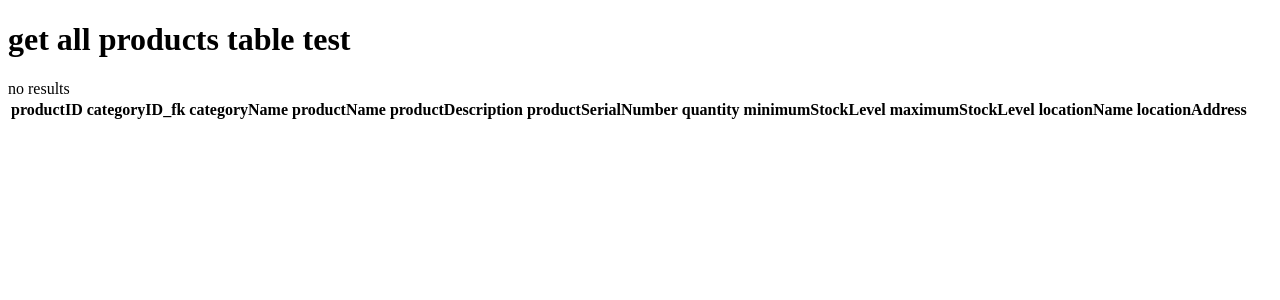
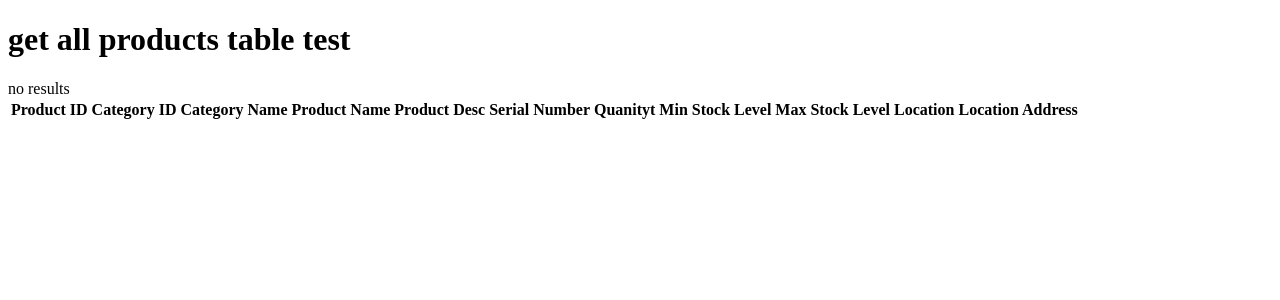
Before and after one commit to harryseansmith99/final-year-project, a PHP site: page /products.php in a window 1280 px wide. Shown: the top 300 px of the page. Run offline with PHP 8.4, Linux system fonts and the light colour scheme; lists and menus that the app fills with data are empty.

Commit message:
added connectionSettings.php

```diff
--- /dev/null
+++ b/includes/connectionSettings.php
@@ -0,0 +1,13 @@
+<?php
+
+$server = "localhost";
+$dbUser = "root";
+$dbPassword = "";
+$dbName = "inventory_management_db";
+
+$conn = mysqli_connect($server, $dbUser, $dbPassword, $dbName);
+
+// if failure to connect to the database for some reason
+if ($conn->connect_error) {
+    die("Connection failed: " . $conn->connect_error);
+}
--- a/products.php
+++ b/products.php
@@ -11,53 +11,39 @@
 
     <table>
         <tr>
-            <th>productID</th>
-            <th>categoryID_fk</th>
-            <th>categoryName</th>
-            <th>productName</th>
-            <th>productDescription</th>
-            <th>productSerialNumber</th>
-            <th>quantity</th>
-            <th>minimumStockLevel</th>
-            <th>maximumStockLevel</th>
-            <th>locationName</th>
-            <th>locationAddress</th>
+            <th>Product ID</th>
+            <th>Category ID</th>
+            <th>Category Name</th>
+            <th>Product Name</th>
+            <th>Product Desc</th>
+            <th>Serial Number</th>
+            <th>Quanityt</th>
+            <th>Min Stock Level</th>
+            <th>Max Stock Level</th>
+            <th>Location</th>
+            <th>Location Address</th>
         </tr>
 
     <?php
 
     // connection settings
 
-    $server = "localhost";
-    $dbUser = "root";
-    $dbPassword = "";
-    $dbName = "inventory_management_db";
+    include("includes/connectionSettings.php");
 
-    $conn = mysqli_connect($server, $dbUser, $dbPassword, $dbName);
-
-    // if failure to connect to the database for some reason
-    if ($conn->connect_error) {
-        die("Connection failed: " . $conn->connect_error);
-    }
-
-    // call procedure
-    // $query = "CALL proc_getAllProducts();";
 
     $sql = "CALL proc_getAllProducts()";
 
-
     $result = mysqli_query($conn, $sql);
 
-
-
+    // show results from procedure in a table
     if ($result->num_rows > 0) {
         while ($row = mysqli_fetch_assoc($result)) {
-            echo "<tr><td>" . $row['productID'] . "</td><td>" . $row['categoryID_fk'] . "</td><td>"
-            . $row['categoryName'] . "</td><td>" . $row['productName'] . "</td><td>" .
-            $row['productDescription'] . "</td><td>" . $row['productSerialNumber'] .
-            "</td><td>" . $row['quantity'] . "</td><td>" . $row['minimumStockLevel'] .
-            "</td><td>" . $row['maximumStockLevel'] . "</td><td>" . $row['locationName'] .
-            "</td><td>" . $row['locationAddress'] . "</td></tr>";
+            echo "<tr><td>" . $row["Product ID"] . "</td><td>" . $row["categoryID_fk"] . "</td><td>"
+            . $row["categoryName"] . "</td><td>" . $row["productName"] . "</td><td>" .
+            $row["productDescription"] . "</td><td>" . $row["productSerialNumber"] .
+            "</td><td>" . $row["quantity"] . "</td><td>" . $row["minimumStockLevel"] .
+            "</td><td>" . $row["maximumStockLevel"] . "</td><td>" . $row["locationName"] .
+            "</td><td>" . $row["locationAddress"] . "</td></tr>";
         }
         echo "</table>";
     }
@@ -65,11 +51,7 @@
         echo "no results";
     }
 
-
-
-
     $conn->close();
-
     ?>
     </table>
 
```
